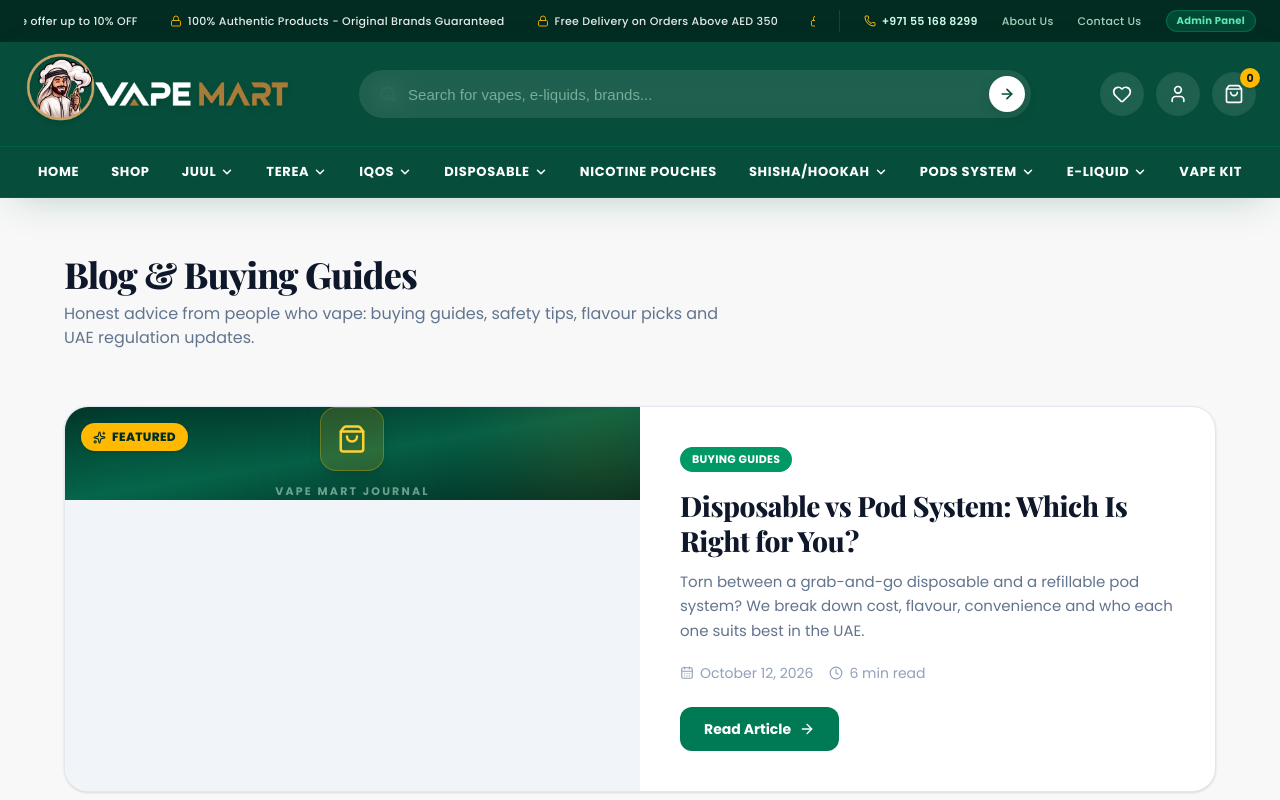
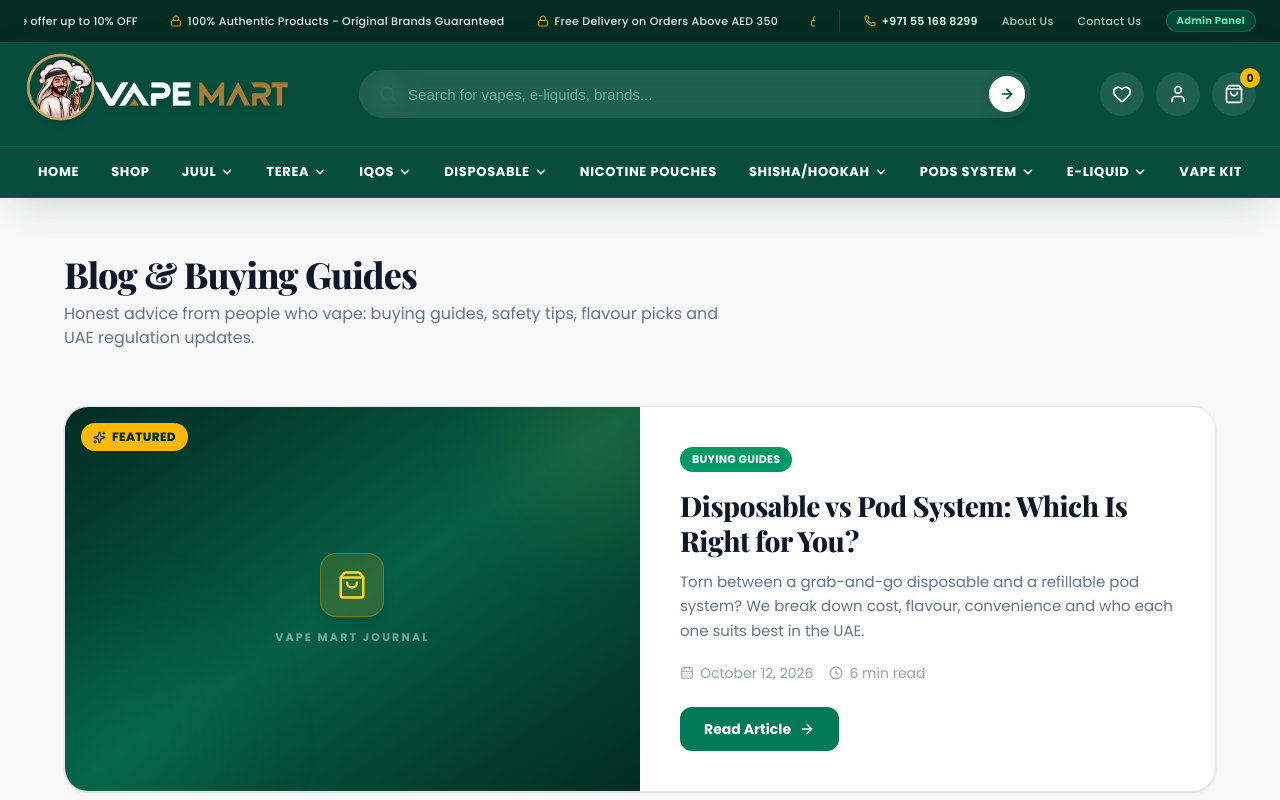
Before and after one commit to webestonesite/Vape-Mart-v2, a Next.js app: page /blog in a window 1280 px wide. Shown: the top 800 px of the page. Built offline with nearby package versions, Linux system fonts and the light colour scheme.

Commit message:
fix(blog): cover gradient fills entire image area (absolute inset-0) (#20)

```diff
--- a/src/components/blog/BlogCard.tsx
+++ b/src/components/blog/BlogCard.tsx
@@ -32,7 +32,7 @@ export function CoverImage({ post, className }: { post: BlogPost; className?: st
   const Icon = categoryIcon[post.category] ?? Newspaper;
   return (
     <div
-      className={`relative flex items-center justify-center overflow-hidden bg-gradient-to-br from-[#022c22] via-[#065f46] to-[#022c22] ${className ?? ""}`}
+      className={`absolute inset-0 flex items-center justify-center overflow-hidden bg-gradient-to-br from-[#022c22] via-[#065f46] to-[#022c22] ${className ?? ""}`}
     >
       <div className="absolute -top-10 -right-10 w-40 h-40 bg-amber-400/10 rounded-full blur-[50px] pointer-events-none" />
       <div className="absolute -bottom-12 -left-12 w-48 h-48 bg-emerald-400/10 rounded-full blur-[60px] pointer-events-none" />
```
